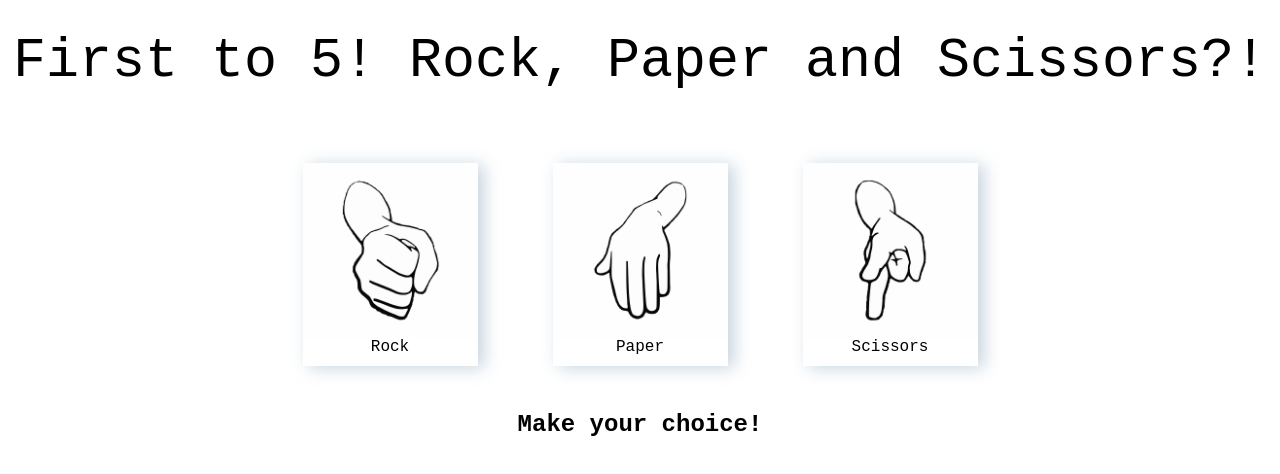
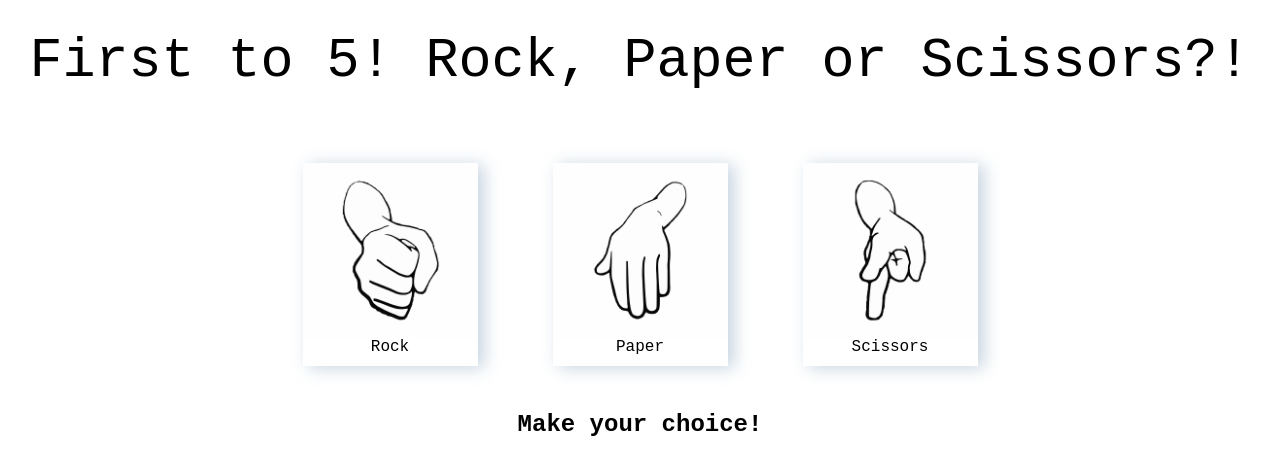
Before and after one commit to dez4s/javascript-rps, a plain HTML site: page index.html in a window 1280 px wide. Drawn offline with Linux system fonts and the light colour scheme.

Commit message:
Fix header

```diff
--- a/index.html
+++ b/index.html
@@ -11,7 +11,7 @@
 <body>
     <header>
         <div id="header-container">
-            <p id="header-title">First to 5! Rock, Paper and Scissors?!</h1>
+            <p id="header-title">First to 5! Rock, Paper or Scissors?!</h1>
         </div>
     </header>
     <section>
```
